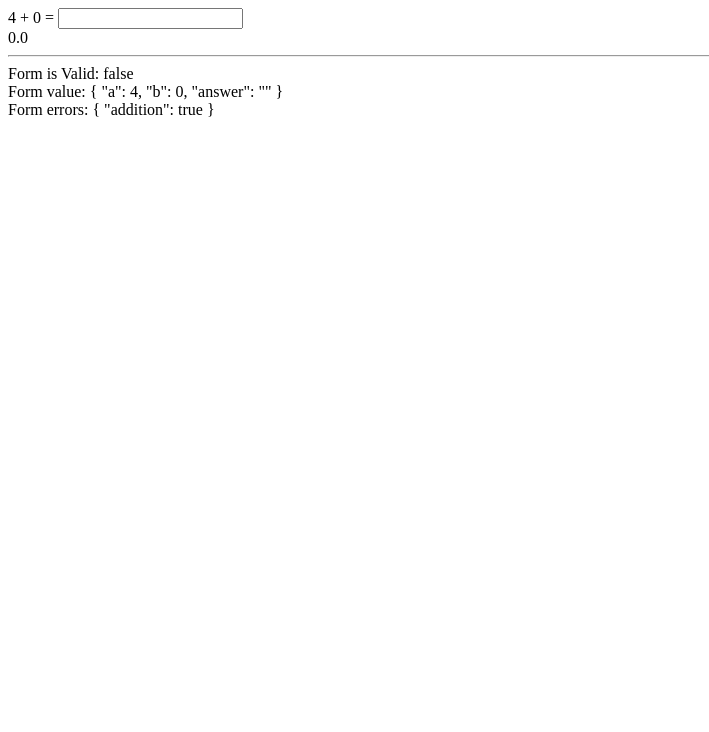
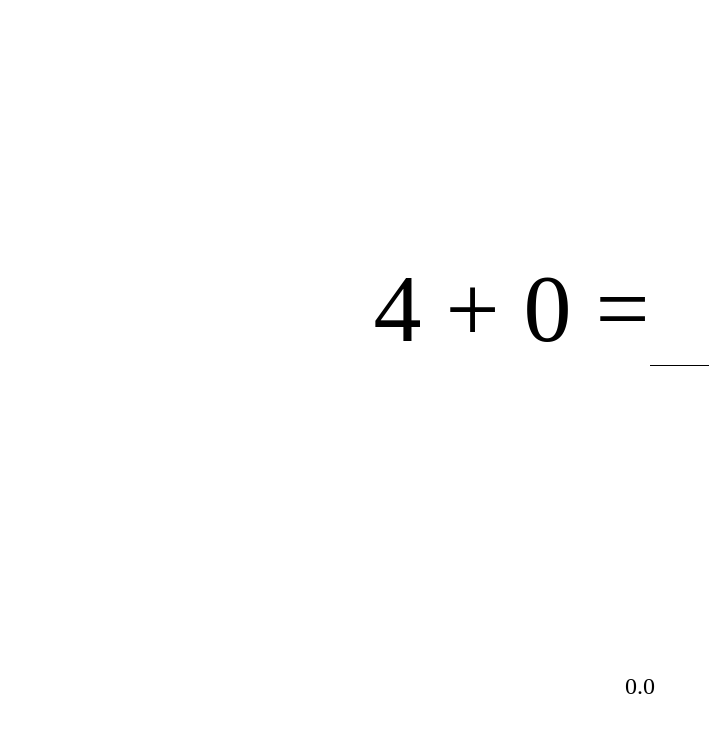
Before and after one commit to lucasnevespereira/mathform, an Angular app: page / in a window 1280 px wide. Shown: the top 732 px of the page, without its empty margins (0-709 px from the left). Built offline with nearby package versions, Linux system fonts and the light colour scheme.

Commit message:
added a bit of style to form

```diff
--- a/src/app/equation/equation.component.css
+++ b/src/app/equation/equation.component.css
@@ -0,0 +1,27 @@
+form {
+  margin-top: 20%;
+  display: flex;
+  justify-content: center;
+  font-size: 96px;
+}
+
+input {
+  border: none;
+  border-bottom: 1px solid black;
+  width: 20%;
+  text-align: center;
+  font-size: 96px;
+}
+
+input:focus {
+  outline: none;
+}
+
+.stats {
+  position: absolute;
+  bottom: 100px;
+  left: 0;
+  right: 0;
+  font-size: 24px;
+  text-align: center;
+}
--- a/src/app/equation/equation.component.html
+++ b/src/app/equation/equation.component.html
@@ -1,5 +1,5 @@
 <form [formGroup]="mathForm">
-  {{ a }} + {{ b }} =
+  <div class="equation">{{ a }} + {{ b }} =</div>
 
   <!-- Alternative syntaxes to get value -->
   <!-- mathForm.value.a || mathForm.controls.a.value || mathForm.get("a").value -->
@@ -10,10 +10,6 @@
   <input formControlName="answer" />
 </form>
 
-{{ secondsPerSolution | number: "1.1-3" }}
-
-<!-- DEBUG -->
-<hr />
-<div>Form is Valid: {{ mathForm.valid }}</div>
-<div>Form value: {{ mathForm.value | json }}</div>
-<div>Form errors: {{ mathForm.errors | json }}</div>
+<div class="stats">
+  {{ secondsPerSolution | number: "1.1-3" }}
+</div>
```
